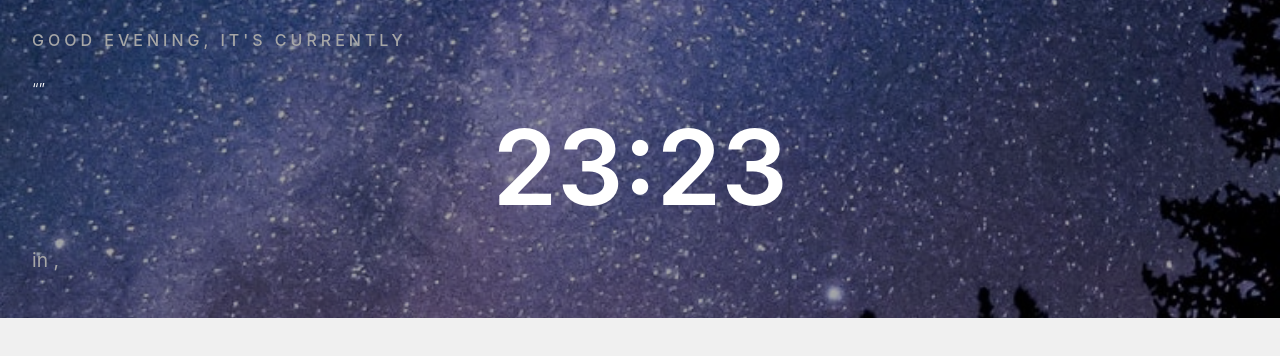
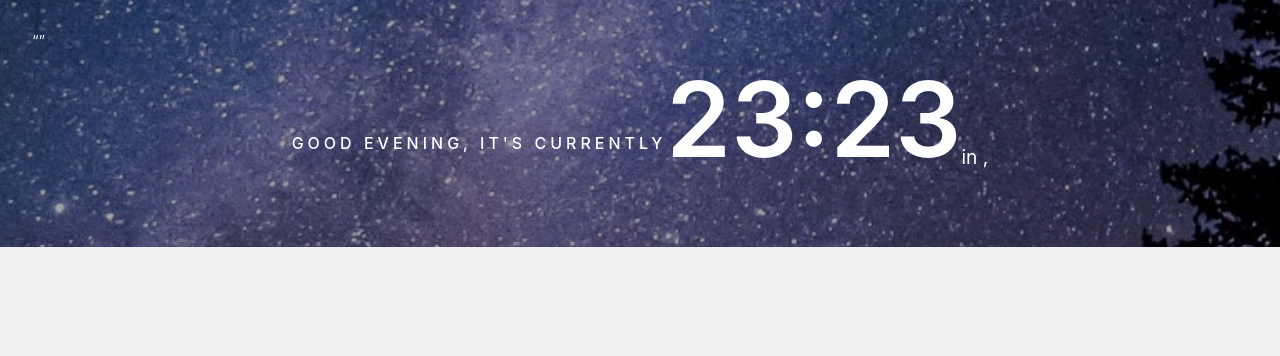
Before and after one commit to jianninetorres/clock-app, a React (Create React App) app: page / in a window 1280 px wide. Shown: the top 356 px of the page. Built offline with nearby package versions, Linux system fonts and the light colour scheme; no server answers.

Commit message:
Move greeting inside CurrentTime

```diff
--- a/src/components/CurrentTime.js
+++ b/src/components/CurrentTime.js
@@ -19,19 +19,31 @@ const CurrentTimeStyles = styled.div`
   }
 `;
 
-const CurrentTime = ({ currentHour, currentMinute, timezone }) => {
+const CurrentTime = ({
+  currentHour,
+  currentMinute,
+  timezone,
+  city,
+  regionCode,
+  greeting,
+}) => {
   const hour = currentHour === 0 ? 12 : currentHour;
   const minute = currentMinute < 10 ? `0${currentMinute}` : currentMinute;
 
   return (
     <CurrentTimeStyles>
+      <h3>{greeting}</h3>
       {hour && minute && (
-        <h2>
-          {hour}:{minute}
-        </h2>
+        <div>
+          <h2>
+            {hour}:{minute}
+          </h2>
+          <span>{timezone}</span>
+        </div>
       )}
-
-      <span>{timezone}</span>
+      <p>
+        in {city}, {regionCode}
+      </p>
     </CurrentTimeStyles>
   );
 };
--- a/src/components/Hero.js
+++ b/src/components/Hero.js
@@ -47,16 +47,15 @@ const Hero = ({
     backgroundImage === "daylight" ? bgImageDay : bgImageNight;
   return (
     <HeroStyles background={showBgImage}>
-      <h3>{greeting}</h3>
       <Quote quote={quote} quoteAuthor={quoteAuthor} />
       <CurrentTime
         currentHour={currentHour}
         currentMinute={currentMinute}
         timezone={timezone}
+        city={city}
+        regionCode={regionCode}
+        greeting={greeting}
       />
-      <p>
-        in {city}, {regionCode}
-      </p>
     </HeroStyles>
   );
 };
```
